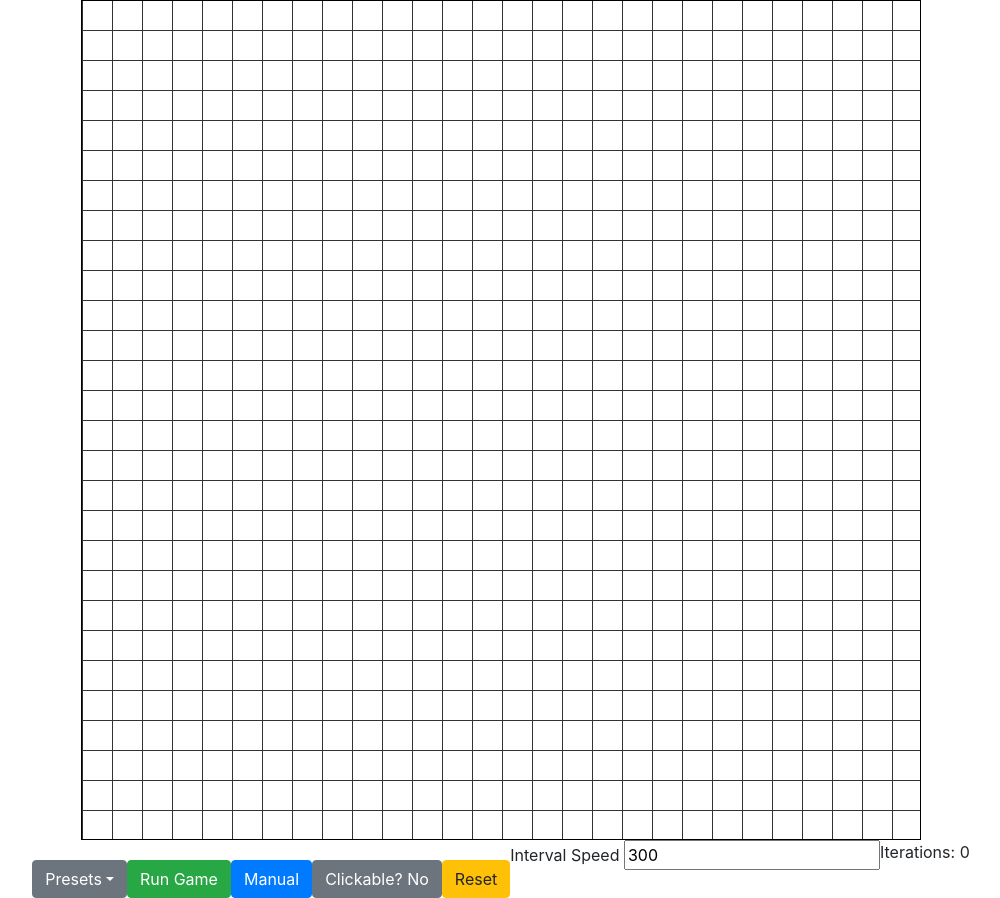
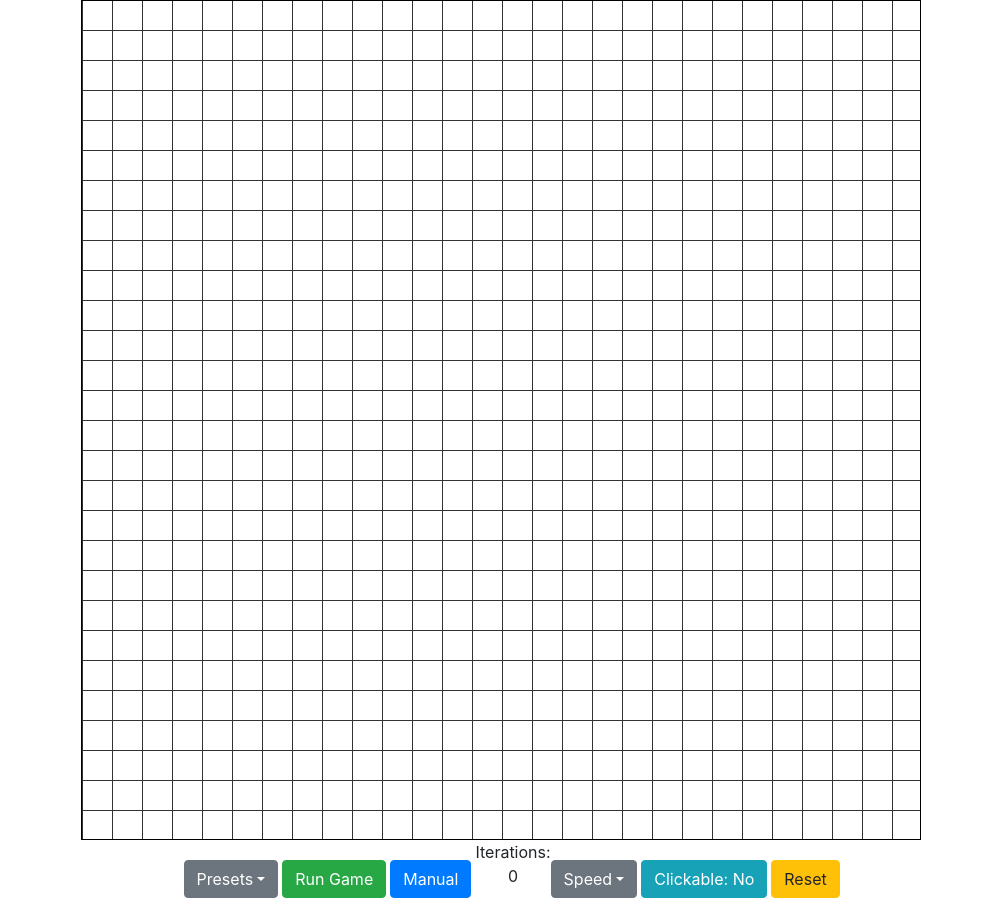
Before and after one commit to bloominstituteoftechnology/CS-Build-Week-1, a React (Create React App) app: page / in a window 1280 px wide. Shown: the whole page, without its empty margins (139-1139 px from the left). Built offline with nearby package versions, Linux system fonts and the light colour scheme.

Commit message:
customization

```diff
--- a/src/components/Board.css
+++ b/src/components/Board.css
@@ -14,10 +14,26 @@
 
 .below-grid {
   display: flex;
-  justify-content: center;
+  justify-content: space-around;
+  margin-left: 25.2%;
+  margin-right: 25%;
 }
 
 button {
   height: 38px;
   margin-top: 20px;
+  margin-right: 4px;
 }
+
+.left {
+  display: flex;
+}
+
+.right {
+  display: flex;
+}
+
+.dropdown-right {
+  margin-top: 20px;
+  margin-right: 4px;
+}
--- a/src/components/Board.js
+++ b/src/components/Board.js
@@ -276,6 +276,7 @@ class Board extends React.Component {
           ))}
         </div>
         <div className="below-grid">
+          <div className="left">
             <div className="presets dropdown">
               <button
                 className="btn btn-secondary dropdown-toggle"
@@ -294,6 +295,7 @@ class Board extends React.Component {
                 <a className="dropdown-item" href="#" onClick={() => this.handlePresets("beehive")}>
                   Beehive
                 </a>
+                <div class="dropdown-divider" />
                 <a
                   className="dropdown-item"
                   href="#"
@@ -304,10 +306,15 @@ class Board extends React.Component {
                 <a className="dropdown-item" href="#" onClick={() => this.handlePresets("toad")}>
                   Toad
                 </a>
+                <div class="dropdown-divider" />
                 <a className="dropdown-item" href="#" onClick={() => this.handlePresets("glider")}>
                   Glider
                 </a>
-              <a className="dropdown-item" href="#" onClick={() => this.handlePresets("spaceship")}>
+                <a
+                  className="dropdown-item"
+                  href="#"
+                  onClick={() => this.handlePresets("spaceship")}
+                >
                   LW Spaceship
                 </a>
               </div>
@@ -330,22 +337,55 @@ class Board extends React.Component {
             >
               Manual
             </button>
+          </div>
+          <div className="middle">
+            <div className="count-iterations">Iterations: {count}</div>
+          </div>
+          <div className="right">
+            <div class="dropdown dropdown-right">
+              <a
+                class="btn btn-secondary dropdown-toggle"
+                href="#"
+                role="button"
+                id="dropdownMenuLink"
+                data-toggle="dropdown"
+                aria-haspopup="true"
+                aria-expanded="false"
+              >
+                Speed
+              </a>
+
+              <div class="dropdown-menu" aria-labelledby="dropdownMenuLink">
+                <a class="dropdown-item" href="#">
+                  300 (default)
+                </a>
+                <a class="dropdown-item" href="#">
+                  100
+                </a>
+
+                <a class="dropdown-item" href="#">
+                  500
+                </a>
+                <a class="dropdown-item" href="#">
+                  1000
+                </a>
+              </div>
+            </div>
             <button
               type="button"
-            className="btn btn-secondary toggle-click"
+              className="btn btn-info toggle-click"
               onClick={this.toggleClickable}
             >
-            Clickable? {this.state.isClickable ? <span>Yes</span> : <span>No</span>}
+              Clickable: {this.state.isClickable ? <span>Yes</span> : <span>No</span>}
             </button>
             <button type="button" className="btn btn-warning reset" onClick={this.handleReset}>
               Reset
             </button>
-          <div className="control-interval controls">
+            {/*<div className="control-interval controls">
             Interval Speed{" "}
             <input value={this.state.interval} onChange={this.handleIntervalChange} />{" "}
+            </div>*/}
           </div>
-
-          <div className="count-iterations">Iterations: {count}</div>
         </div>
       </div>
     );
```
Lines whose indentation alone changed are shown as unchanged.
